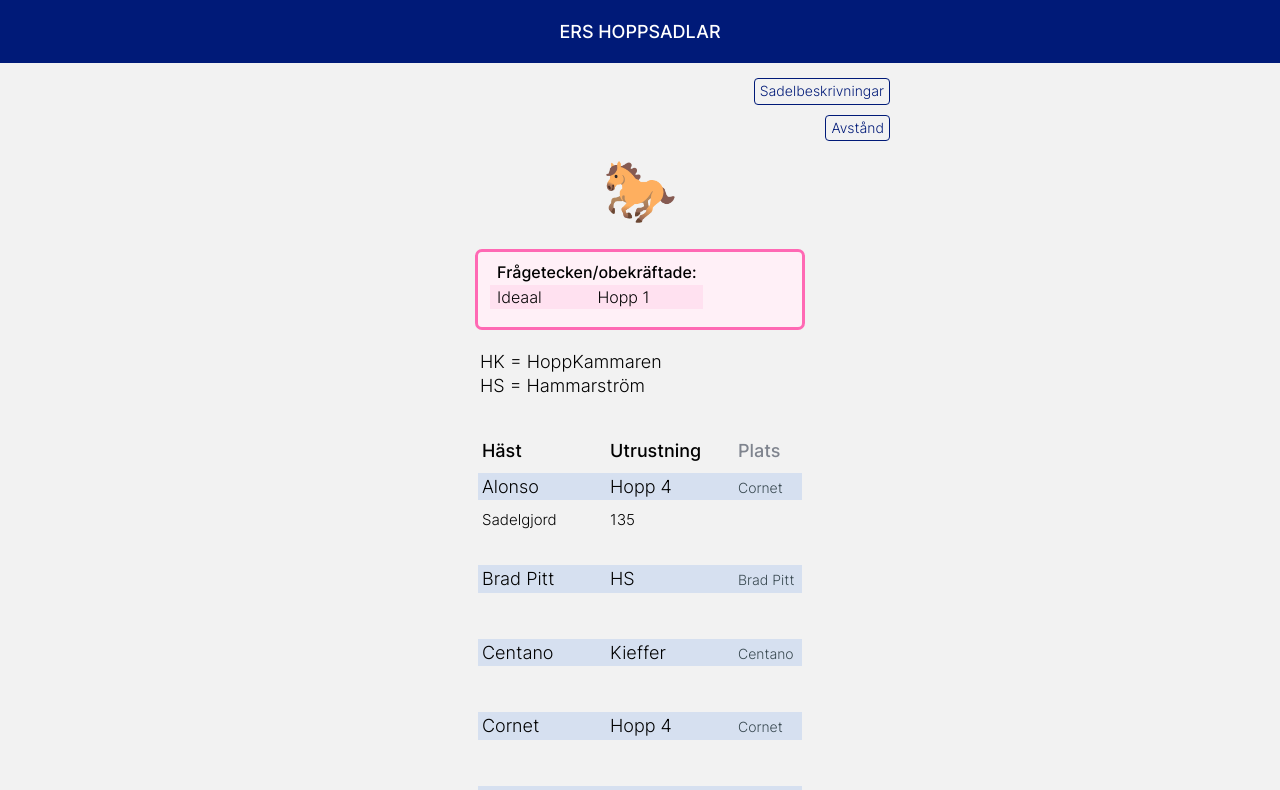
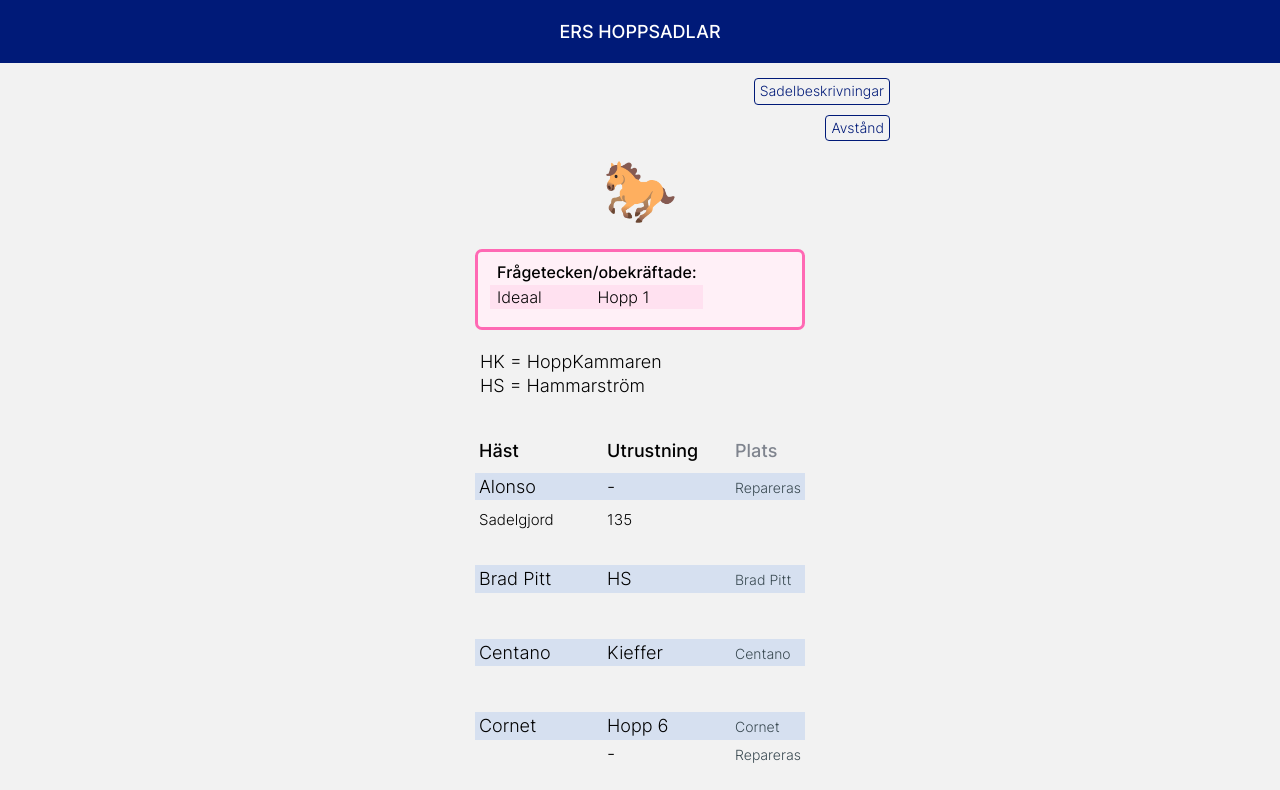
Before and after one commit to Minomichu/hoppsadlar, a Next.js app: page / in a window 1280 px wide. Shown: the top 790 px of the page. Built offline with nearby package versions, Linux system fonts and the light colour scheme.

Commit message:
repair saddle 4

```diff
--- a/src/constants/saddles.js
+++ b/src/constants/saddles.js
@@ -1,14 +1,14 @@
 const hopp1 = { saddle: 'Hopp 1', location: 'Dorcas' }
 const hopp2 = { saddle: 'Hopp 2', location: 'Micro' }
 const hopp3 = { saddle: 'Hopp 3', location: 'HK' }
-const hopp4 = { saddle: 'Hopp 4', location: 'Cornet' }
+//const hopp4 = { saddle: 'Hopp 4', location: 'Cornet' }
 const hopp5 = { saddle: 'Hopp 5', location: 'HK' }
-const hopp6 = { saddle: 'Hopp 6', location: 'HK' }
+const hopp6 = { saddle: 'Hopp 6', location: 'Cornet' }
 const hopp7 = { saddle: 'Hopp 7', location: 'Kabala' }
 const HS = { saddle: 'HS', location: 'Brad Pitt' }
 const kieffer = { saddle: 'Kieffer', location: 'Centano' }
 const egen = { saddle: 'Egen', location: ''}  // Egen sadel som inte klassas som hoppsadel
-//const hopp6 = { saddle: '-', location: 'Repareras' }
+const hopp4 = { saddle: '-', location: 'Repareras' }
 const confirmSaddle = " har inte hoppat på ett tag. När tillbaka: dubbelkolla att utrustningen fortf. stämmer och passar."
 
 const EQUIPMENT = [
@@ -38,7 +38,7 @@ const EQUIPMENT = [
   },
   {
     horse: 'Cornet',
-    saddles: [hopp4],
+    saddles: [hopp6, hopp4],
     girthLength: { name: '', cm: '' },
     other: [
       { name: '', equipment: [''] }
@@ -86,7 +86,7 @@ const EQUIPMENT = [
   },
   {
     horse: 'Janne',
-    saddles: [hopp3, HS],
+    saddles: [hopp3, HS, egen],
     girthLength: { name: 'Sadelgjord', cm: '120' },
     other: [
       { name: '', equipment: [''] }
```
Also changed, not shown: package.json (+5 -5 lines), 1 other file (tests, documents, lock files or other folders).
